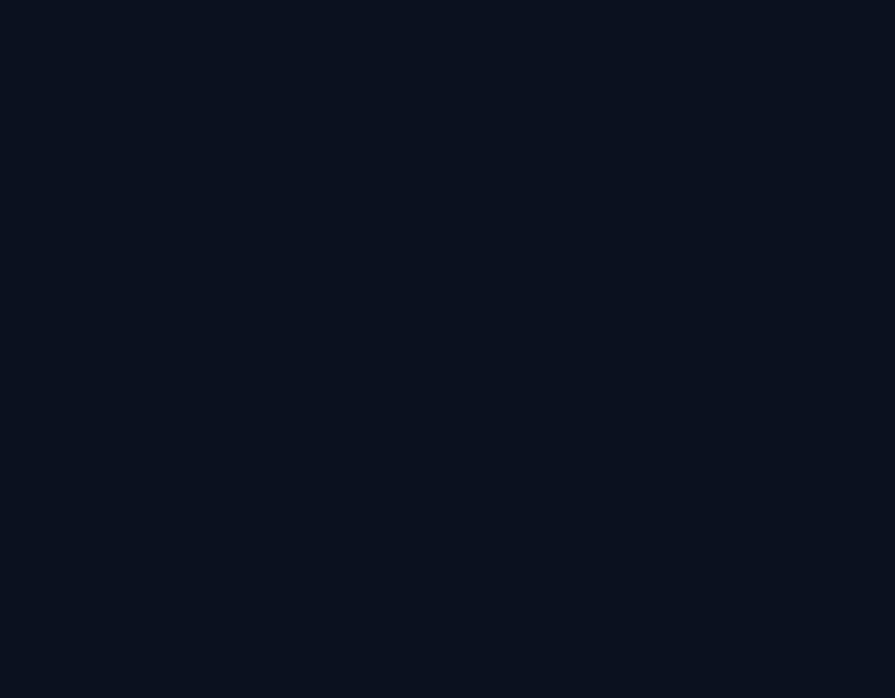
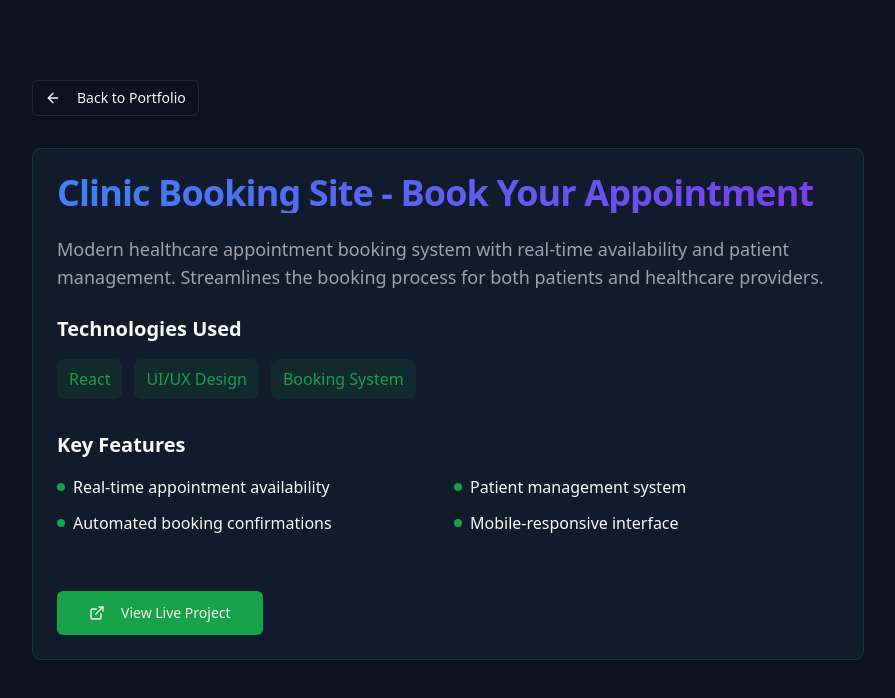
Before and after one commit to Ericmusyoka2020/eric-stackcrafts-folio, a React (Vite) app: page /project/clinic-booking in a window 1280 px wide. Before the commit this address had no page. Shown: the top 698 px of the page, without its empty margins (192-1087 px from the left). Built offline with nearby package versions, Linux system fonts and the light colour scheme.

Commit message:
Add unique URLs for projects

```diff
--- a/src/App.tsx
+++ b/src/App.tsx
@@ -8,6 +8,7 @@ import About from "./components/About";
 import Skills from "./components/Skills";
 import Projects from "./components/Projects";
 import Contact from "./components/Contact";
+import ProjectDetail from "./components/ProjectDetail";
 
 const queryClient = new QueryClient();
 
@@ -29,6 +30,7 @@ const App = () => (
       <BrowserRouter>
         <Routes>
           <Route path="/" element={<Portfolio />} />
+          <Route path="/project/:id" element={<ProjectDetail />} />
         </Routes>
       </BrowserRouter>
     </TooltipProvider>
--- /dev/null
+++ b/src/components/ProjectDetail.tsx
@@ -0,0 +1,174 @@
+import { useParams, Link } from "react-router-dom";
+import { Card, CardContent, CardDescription, CardHeader, CardTitle } from "@/components/ui/card";
+import { Button } from "@/components/ui/button";
+import { ExternalLink, ArrowLeft } from "lucide-react";
+
+const ProjectDetail = () => {
+  const { id } = useParams();
+
+  const projects = [
+    {
+      id: "loan-site",
+      title: "Loan Site - Quick & Secure Loan Solutions",
+      description: "A comprehensive loan application platform with secure payment integration and user-friendly interface. This project features modern design principles, secure payment processing, and an intuitive user experience for loan applications.",
+      url: "https://loanglobe-stk-pay.vercel.app",
+      tech: ["React", "Node.js", "Payment Integration"],
+      features: [
+        "Secure payment integration",
+        "User-friendly loan application process",
+        "Real-time application tracking",
+        "Responsive design"
+      ]
+    },
+    {
+      id: "clinic-booking",
+      title: "Clinic Booking Site - Book Your Appointment",
+      description: "Modern healthcare appointment booking system with real-time availability and patient management. Streamlines the booking process for both patients and healthcare providers.",
+      url: "https://stackcraft.netlify.app",
+      tech: ["React", "UI/UX Design", "Booking System"],
+      features: [
+        "Real-time appointment availability",
+        "Patient management system",
+        "Automated booking confirmations",
+        "Mobile-responsive interface"
+      ]
+    },
+    {
+      id: "music-downloader",
+      title: "Music Downloader - Your Favorite Music Downloader",
+      description: "Intuitive music download application with search functionality and high-quality audio output. Supports multiple audio formats and provides seamless downloading experience.",
+      url: "https://aquamarine-treacle-b17bb8.netlify.app",
+      tech: ["JavaScript", "API Integration", "Audio Processing"],
+      features: [
+        "Advanced search functionality",
+        "High-quality audio downloads",
+        "Multiple format support",
+        "Fast download speeds"
+      ]
+    },
+    {
+      id: "gps-tracking",
+      title: "GPS Tracking - Speed & Distance Tracker",
+      description: "Real-time GPS tracking application for monitoring speed, distance, and location data. Perfect for fitness enthusiasts and transportation monitoring.",
+      url: "https://globetrak.netlify.app",
+      tech: ["GPS API", "React", "Real-time Data"],
+      features: [
+        "Real-time GPS tracking",
+        "Speed monitoring",
+        "Distance calculation",
+        "Location history"
+      ]
+    },
+    {
+      id: "video-downloader",
+      title: "Video Downloader - Download Videos Fast",
+      description: "High-performance video downloading tool with support for multiple formats and platforms. Optimized for speed and quality.",
+      url: "https://streamsaver1.netlify.app",
+      tech: ["JavaScript", "Video Processing", "File Management"],
+      features: [
+        "Multiple platform support",
+        "Various video formats",
+        "High-speed downloads",
+        "Quality selection options"
+      ]
+    },
+    {
+      id: "web-solutions",
+      title: "Web Development Solutions - Design Services",
+      description: "Professional web development and graphic design portfolio showcasing creative solutions. Demonstrates expertise in full-stack development and modern design practices.",
+      url: "https://ericstackcrafts.netlify.app",
+      tech: ["Full Stack", "Web Design", "Portfolio"],
+      features: [
+        "Modern web design",
+        "Full-stack development",
+        "Creative solutions",
+        "Professional portfolio"
+      ]
+    }
+  ];
+
+  const project = projects.find(p => p.id === id);
+
+  if (!project) {
+    return (
+      <div className="min-h-screen flex items-center justify-center">
+        <div className="text-center">
+          <h1 className="text-4xl font-bold mb-4">Project Not Found</h1>
+          <Link to="/">
+            <Button>
+              <ArrowLeft className="mr-2 h-4 w-4" />
+              Back to Portfolio
+            </Button>
+          </Link>
+        </div>
+      </div>
+    );
+  }
+
+  return (
+    <div className="min-h-screen py-20 px-6">
+      <div className="container mx-auto max-w-4xl">
+        <div className="mb-8">
+          <Link to="/">
+            <Button variant="outline" size="sm">
+              <ArrowLeft className="mr-2 h-4 w-4" />
+              Back to Portfolio
+            </Button>
+          </Link>
+        </div>
+
+        <Card className="border-primary/20">
+          <CardHeader>
+            <CardTitle className="text-3xl md:text-4xl text-gradient mb-4">
+              {project.title}
+            </CardTitle>
+            <CardDescription className="text-lg">
+              {project.description}
+            </CardDescription>
+          </CardHeader>
+
+          <CardContent className="space-y-8">
+            <div>
+              <h3 className="text-xl font-semibold mb-4">Technologies Used</h3>
+              <div className="flex flex-wrap gap-3">
+                {project.tech.map((tech, index) => (
+                  <span
+                    key={index}
+                    className="px-3 py-2 bg-primary/10 text-primary rounded-lg font-medium"
+                  >
+                    {tech}
+                  </span>
+                ))}
+              </div>
+            </div>
+
+            <div>
+              <h3 className="text-xl font-semibold mb-4">Key Features</h3>
+              <ul className="grid md:grid-cols-2 gap-3">
+                {project.features.map((feature, index) => (
+                  <li key={index} className="flex items-center space-x-2">
+                    <div className="w-2 h-2 bg-primary rounded-full"></div>
+                    <span>{feature}</span>
+                  </li>
+                ))}
+              </ul>
+            </div>
+
+            <div className="pt-6">
+              <Button
+                size="lg"
+                className="w-full md:w-auto"
+                onClick={() => window.open(project.url, '_blank')}
+              >
+                <ExternalLink className="mr-2 h-5 w-5" />
+                View Live Project
+              </Button>
+            </div>
+          </CardContent>
+        </Card>
+      </div>
+    </div>
+  );
+};
+
+export default ProjectDetail;
--- a/src/components/Projects.tsx
+++ b/src/components/Projects.tsx
@@ -1,40 +1,47 @@
 import { Card, CardContent, CardDescription, CardHeader, CardTitle } from "@/components/ui/card";
 import { Button } from "@/components/ui/button";
-import { ExternalLink, Github } from "lucide-react";
+import { ExternalLink, ArrowRight } from "lucide-react";
+import { Link } from "react-router-dom";
 
 const Projects = () => {
   const projects = [
     {
+      id: "loan-site",
       title: "Loan Site - Quick & Secure Loan Solutions",
       description: "A comprehensive loan application platform with secure payment integration and user-friendly interface.",
       url: "https://loanglobe-stk-pay.vercel.app",
       tech: ["React", "Node.js", "Payment Integration"]
     },
     {
+      id: "clinic-booking",
       title: "Clinic Booking Site - Book Your Appointment",
       description: "Modern healthcare appointment booking system with real-time availability and patient management.",
       url: "https://stackcraft.netlify.app",
       tech: ["React", "UI/UX Design", "Booking System"]
     },
     {
+      id: "music-downloader",
       title: "Music Downloader - Your Favorite Music Downloader",
       description: "Intuitive music download application with search functionality and high-quality audio output.",
       url: "https://aquamarine-treacle-b17bb8.netlify.app",
       tech: ["JavaScript", "API Integration", "Audio Processing"]
     },
     {
+      id: "gps-tracking",
       title: "GPS Tracking - Speed & Distance Tracker",
       description: "Real-time GPS tracking application for monitoring speed, distance, and location data.",
       url: "https://globetrak.netlify.app",
       tech: ["GPS API", "React", "Real-time Data"]
     },
     {
+      id: "video-downloader",
       title: "Video Downloader - Download Videos Fast",
       description: "High-performance video downloading tool with support for multiple formats and platforms.",
       url: "https://streamsaver1.netlify.app",
       tech: ["JavaScript", "Video Processing", "File Management"]
     },
     {
+      id: "web-solutions",
       title: "Web Development Solutions - Design Services",
       description: "Professional web development and graphic design portfolio showcasing creative solutions.",
       url: "https://ericstackcrafts.netlify.app",
@@ -77,15 +84,16 @@ const Projects = () => {
                   ))}
                 </div>
                 <div className="mt-auto">
+                  <Link to={`/project/${project.id}`}>
                     <Button
                       variant="outline"
                       size="sm"
                       className="w-full border-primary/20 hover:bg-primary/10"
-                    onClick={() => window.open(project.url, '_blank')}
                     >
-                    <ExternalLink className="mr-2 h-4 w-4" />
-                    View Live Site
+                      <ArrowRight className="mr-2 h-4 w-4" />
+                      View Details
                     </Button>
+                  </Link>
                 </div>
               </CardContent>
             </Card>
```
Lines whose indentation alone changed are shown as unchanged.
